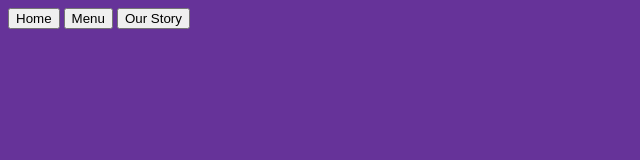
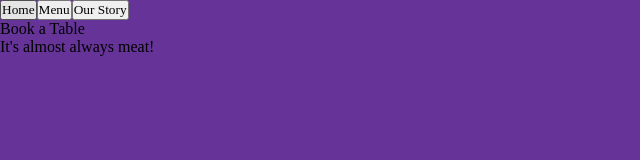
Before and after one commit to jshuhler/restaurant, a website built with webpack: page src/template.html in a window 1280 px wide. Shown: the whole page, without its empty margins (0-640 px from the left). Built offline with nearby package versions, Linux system fonts and the light colour scheme.

Commit message:
setting up HTML template for home page, img and font options

```diff
--- a/src/styles.css
+++ b/src/styles.css
@@ -1,3 +1,38 @@
+/* ===================================
+   EVERYTHING
+   =================================== */
+* {
+    font-family: var(--default-font);
+    box-sizing: border-box;
+    margin: 0;
+    padding: 0;
+    user-select: none;
+}
+
+:root {
+    --default-font: ;
+    --h1-font-size: ;
+    --h2-font-size: ;
+    --h3-font-size: ;
+    --h4-font-size: ;
+}
+
 body {
     background-color: rebeccapurple;
 }
+
+button,
+a,
+png,
+svg {
+    cursor: pointer;
+}
+
+/* ===================================
+   HEADER
+   =================================== */
+
+nav {
+    display: flex;
+    width: 90%;
+}
--- a/src/template.html
+++ b/src/template.html
@@ -6,7 +6,10 @@
     <title>Document</title>
 </head>
 <body>
-    <header class="header">
+    <header>
+        <nav class="logo">
+
+        </nav>
         <nav class="nav-buttons">
             <button class="home-button">Home</button>
             <button class="menu-button">Menu</button>
@@ -14,7 +17,23 @@
         </nav>
     </header>
     <div id="content">
+        <div class="content-logo">
 
+        </div>
+        <div class="content-cta">
+            <p class="booking">
+                Book a Table
+            </p>
+            <p class="tagline">
+                It's almost always meat!
+            </p>
+        </div>
+        <div class="content-tagline">
+
+        </div>
     </div>
+    <footer>
+
+    </footer>
 </body>
 </html>
```
Also changed, not shown: README.md.
